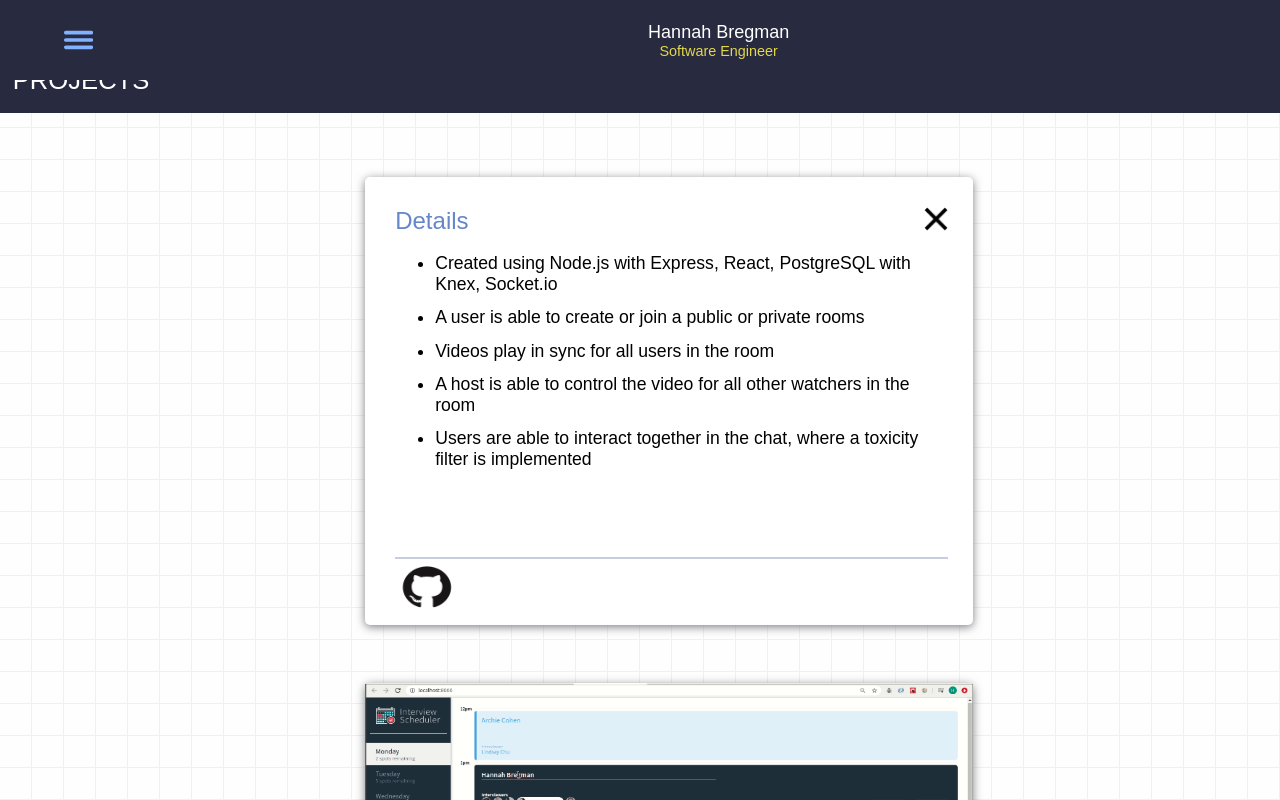
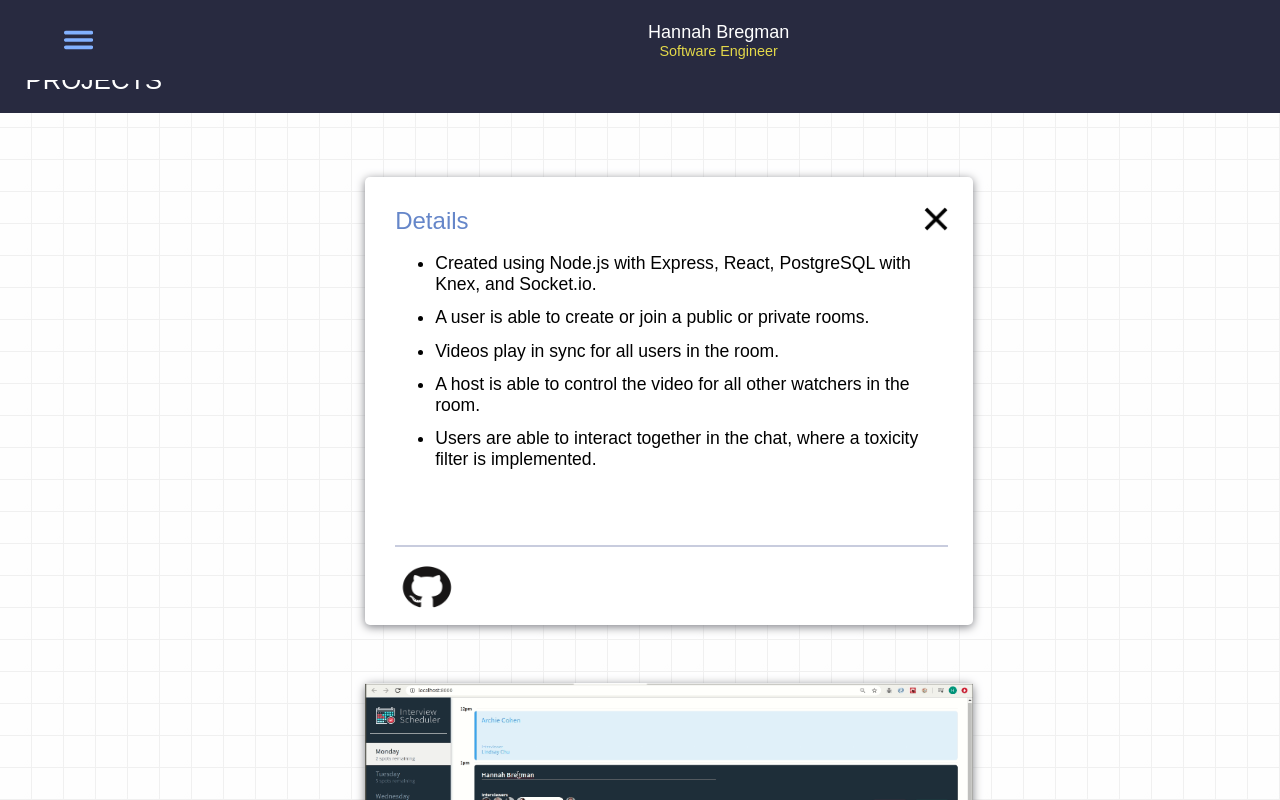
Before and after one commit to mikermcconnell/website, a React (Create React App) app: page / in a window 1280 px wide. Both pictures are taken after a click on the element 668 px from the left and 1969 px from the top of the page. Shown: the part 1569-2369 px from the top of the page. Built offline with nearby package versions, Linux system fonts and the light colour scheme.

Commit message:
made some cards a bit wider

```diff
--- a/src/components/Banner/Banner.styles.js
+++ b/src/components/Banner/Banner.styles.js
@@ -11,7 +11,7 @@ align-items:center;
 
 `;
 export const BannerText = styled.div`
-padding-left: 0.5em;
+padding-left: 1em;
 color: white;
 font-size: 1.6em;
 
--- a/src/components/Card/Card.styles.js
+++ b/src/components/Card/Card.styles.js
@@ -10,6 +10,10 @@ background-color: white;
   flex-direction: column;
   box-shadow: 0px 2px 10px #7e7f85;
   border-radius: 8px;
+
+  @media (max-width: 750px) {
+    width: 90%;
+  }
 
 `;
 export const TitleBlock = styled.div`
--- a/src/components/Card/ProjectCard.jsx
+++ b/src/components/Card/ProjectCard.jsx
@@ -1,5 +1,5 @@
 import React, { useState } from "react";
-import { StyledComponent, BottomBlock, MainImage, TinyImage, Text, Details, MainBlock, TitleBlock, Line, FirstBlock, SecondBlock, GeneralImage, MainCover } from "./ProjectCard.styles"
+import { StyledComponent, BottomBlock, MainImage, TinyImage, Text, Details, MainBlock, TitleBlock, Line, FirstBlock, SecondBlock, GeneralImage, MainCover, SecondImage } from "./ProjectCard.styles"
 import { CardText } from "../../views/shared.styles"
 import TeamStream2 from "../../icons/TeamStream2.png"
 import Scheduler from "../../icons/Scheduler.png"
@@ -9,6 +9,7 @@ import MappyTrails from "../../icons/MappyTrails.png"
 import ThreeDots from "../../icons/ThreeDots.png"
 import XIcon from "../../icons/XIcon.png"
 import GitHub from "../../icons/GitHub.png"
+import GoTo from "../../icons/share.png"
 import Video1 from "../../icons/Video1.jpg"
 import Video2 from "../../icons/Video2.jpg"
 
@@ -75,9 +76,13 @@ function ProjectCard(props) {
                             </ul>
                         </MainBlock>
                     </FirstBlock>
+                        <Line />
                     <SecondBlock>
-                        <Line />
                         <GeneralImage src={GitHub} onClick={followLink} />
+                        {props.deployed && (
+                            <SecondImage src={GoTo} onClick={()=>window.open(props.deployed)} />
+
+                        )}
 
                     </SecondBlock>
 
--- a/src/components/Card/ProjectCard.styles.js
+++ b/src/components/Card/ProjectCard.styles.js
@@ -9,6 +9,7 @@ margin-left: 5%;
   box-shadow: 0px 2px 10px #7e7f85;
   border-radius: 5px;
   cursor: pointer;
+
 `;
 
 export const MainCover = styled.div`
@@ -74,7 +75,8 @@ overflow-y: auto;
 
 export const SecondBlock = styled.div`
 display: flex;
-flex-direction: column;
+flex-direction: row;
+
 `;
 
 export const TitleBlock = styled.div`
@@ -102,5 +104,13 @@ border-bottom: 2px solid #c8ccde;
 export const GeneralImage = styled.img`
 height: 3.5em;
 width: 4em;
-justify-self: flex-end;
+align-self: center;
 `;
+
+export const SecondImage = styled.img`
+height: 2.8em;
+width: 3.2em;
+padding-left: 2em;
+align-self: center;
+
+`;
--- a/src/components/Card/SkillsCard.styles.js
+++ b/src/components/Card/SkillsCard.styles.js
@@ -43,5 +43,7 @@ flex-wrap: wrap;
 
 @media (max-width: 750px) {
   justify-content: center;
+
 }
+
 `;
--- a/src/icons/index.js
+++ b/src/icons/index.js
@@ -15,3 +15,4 @@ export { ReactComponent as MenuIcon } from "./menu.svg";
 export { ReactComponent as Email } from "./email.svg";
 export { ReactComponent as LinkedIn } from "./linkedin.svg";
 export { ReactComponent as GitHub } from "./github.svg";
+export { ReactComponent as GoTo } from "./share.svg";
--- a/src/views/Projects/Projects.jsx
+++ b/src/views/Projects/Projects.jsx
@@ -11,11 +11,11 @@ function Projects(props) {
         title: "Team Stream",
         description: "Team Stream is an app that lets you watch youtube videos in sync with friends!",
         bulletList: [
-            "Created using Node.js with Express, React, PostgreSQL with Knex, Socket.io",
-            "A user is able to create or join a public or private rooms",
-            "Videos play in sync for all users in the room",
-            "A host is able to control the video for all other watchers in the room",
-            "Users are able to interact together in the chat, where a toxicity filter is implemented",
+            "Created using Node.js with Express, React, PostgreSQL with Knex, and Socket.io.",
+            "A user is able to create or join a public or private rooms.",
+            "Videos play in sync for all users in the room.",
+            "A host is able to control the video for all other watchers in the room.",
+            "Users are able to interact together in the chat, where a toxicity filter is implemented.",
         ],
         link: "https://github.com/bregmanh/team-stream",
     }
@@ -24,23 +24,24 @@ function Projects(props) {
         title: "Scheduler",
         description: "The Interview Scheduler allows students to book appointments with a mentor",
         bulletList: [
-            "Created using React, Axios, and tested with Jest, and Cypress",
-            "A user is able to book an interview by selecting time and mentor",
-            "A user is able to cancel or modify interview",
-            "A user is shown a status indicator while asynchronous operations are in progress",
-            "The application makes API requests to load and persist data",
+            "Created using React, Axios, and tested with Jest, and Cypress.",
+            "A user is able to book an interview by selecting time and mentor.",
+            "A user is able to cancel or modify interview.",
+            "A user is shown a status indicator while asynchronous operations are in progress.",
+            "The application makes API requests to load and persist data. Please note, can take a couple of minutes to load when running it the first time in a while.",
         ],
         link: "https://github.com/bregmanh/scheduler",
+        deployed: "https://silly-brown-56f820.netlify.app/",
     }
 
     const cardVars3 = {
         title: "TinyApp",
-        description: "TinyApp allows users to shorten long URLs much like TinyURL.com and bit.ly do.",
+        description: "TinyApp allows users to shorten long URLs much like TinyURL.com and bit.ly do",
         bulletList: [
-            "Created using Node.js with Express, bcrypt, and cookie-session",
-            "First time users can register or simply login",
-            "The links previously created by the user are private and are only accessible to them to view upon login",
-            "Once logged in, users can create links or edit and delete previously created links",
+            "Created using Node.js with Express, bcrypt, and cookie-session.",
+            "First time users can register or simply login.",
+            "The links previously created by the user are private and are only accessible to them to view upon login.",
+            "Once logged in, users can create links or edit and delete previously created links.",
         ],
         link: "https://github.com/bregmanh/tinyapp",
     }
@@ -49,11 +50,11 @@ function Projects(props) {
         title: "Mappy Trails",
         description: "Mappy Trails allows users to create personalized maps with personalized points in different categories",
         bulletList: [
-            "Created using Node.js with Express, Google Maps API, cookie-session, and PosteSQL",
-            "Users can see a list of the available maps, and view a map",
-            "A map can contain many points, and each point has title, description, and image",
-            "Authenticated users can modify maps (add, edit, remove points), as well as favourite other maps",
-            "Users have profiles, indicating their favourite maps and maps they've contributed to",
+            "Created using Node.js with Express, Google Maps API, cookie-session, and PosteSQL.",
+            "Users can see a list of the available maps, and view a map.",
+            "A map can contain many points, and each point has title, description, and image.",
+            "Authenticated users can modify maps (add, edit, remove points), as well as favourite other maps.",
+            "Users have profiles, indicating their favourite maps and maps they've contributed to.",
         ],
         link: "https://github.com/bregmanh/mappy_trails",
     }
--- a/src/views/Projects/Projects.styles.js
+++ b/src/views/Projects/Projects.styles.js
@@ -11,4 +11,7 @@ justify-content: space-around;
 align-content: space-around;
 
 flex-wrap: wrap;
+
+
+
 `;
--- a/src/views/Skills/Skills.styles.js
+++ b/src/views/Skills/Skills.styles.js
@@ -3,4 +3,7 @@ import styled from "styled-components";
 export const SkillsLayout = styled.div`
 width: 75%;
 margin-bottom: 5%;
+@media (max-width: 750px) {
+    width: 90%;
+}
 `;
--- a/src/views/Vlog/Vlog.jsx
+++ b/src/views/Vlog/Vlog.jsx
@@ -2,6 +2,7 @@ import React from "react";
 import Banner from "../../components/Banner/Banner"
 import { PageStyle, CardLayout } from "../shared.styles";
 import ProjectCard from "../../components/Card/ProjectCard"
+import { ProjectLayout } from "../Projects/Projects.styles";
 
 function Vlog(props) {
 
@@ -22,11 +23,11 @@ function Vlog(props) {
 
         <PageStyle ref={props.section}>
             <Banner section={"Vlog"} />
-            <CardLayout>
+            <ProjectLayout>
                 <ProjectCard {...cardVars1} />
                 <ProjectCard {...cardVars2} />
 
-            </CardLayout>
+            </ProjectLayout>
 
         </PageStyle>
 
--- a/src/views/shared.styles.js
+++ b/src/views/shared.styles.js
@@ -44,4 +44,7 @@ flex-direction: row;
 justify-content: space-around;
 
 flex-wrap: wrap;
+@media (max-width: 750px) {
+    width: 90%;
+}
 `;
```
Also changed, not shown: src/icons/share.png (added), src/icons/share.svg (added).
